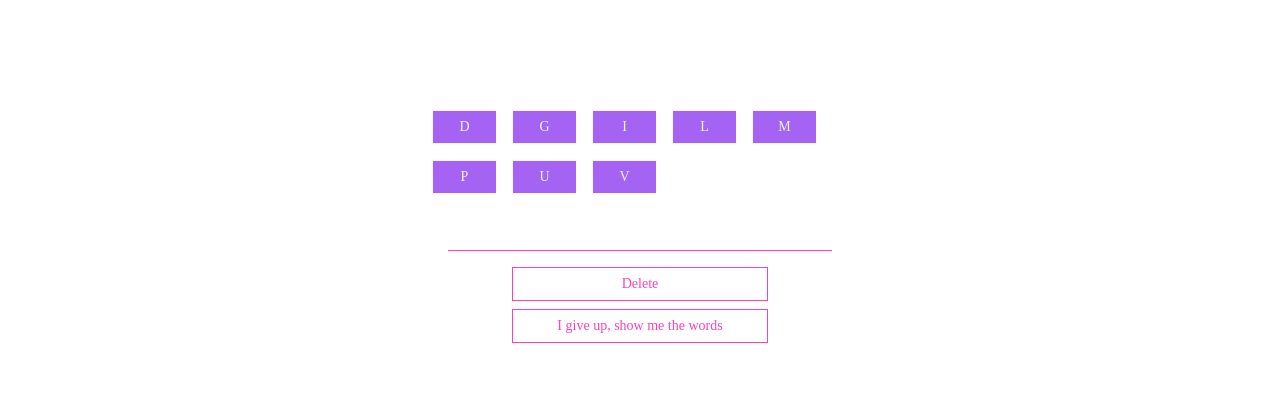
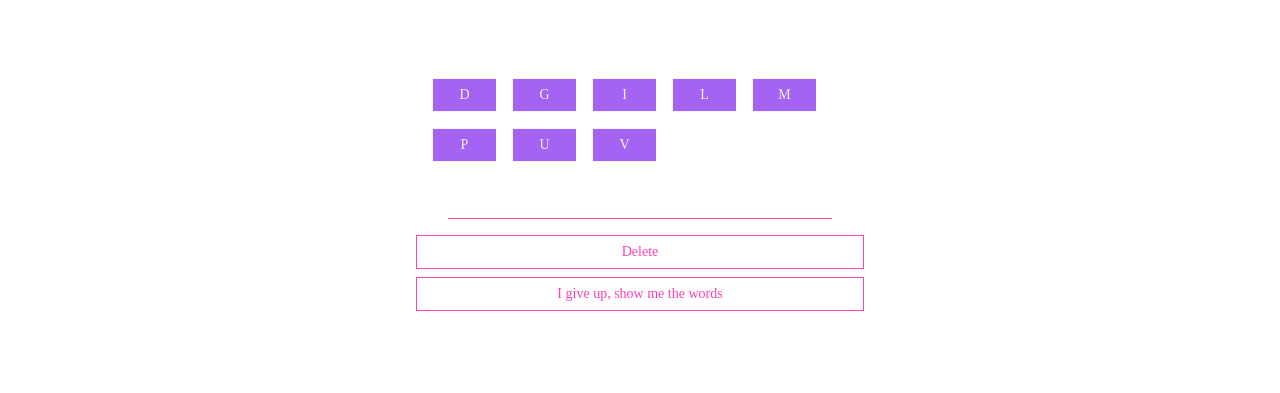
Before and after one commit to anamariasosam/react_dev_game, a React (Create React App) app: page / in a window 1280 px wide. Shown: the part 301-694 px from the top of the page. Built offline with nearby package versions, Linux system fonts and the light colour scheme.

Commit message:
fix style and word list order

```diff
--- a/src/components/App.js
+++ b/src/components/App.js
@@ -128,6 +128,14 @@ class App extends Component {
         <GitHubRibbon />
 
         <section className="mw6 center">
+          {
+            this.state.showWords &&
+            <WordsList
+              words={this.state.levels[level].words}
+              color="purple"
+            />
+          }
+
           <LettersList
             letters={this.state.levels[level].letters}
             onLetterSelect={this.guessWord}
@@ -147,17 +155,8 @@ class App extends Component {
 
           <WordsList
             words={this.state.wordsGuess}
-            color="bg-hot-pink"
+            color="hot-pink"
           />
-
-          {
-            this.state.showWords &&
-            <WordsList
-              words={this.state.levels[level].words}
-              color="bg-light-purple"
-            />
-          }
-
         </section>
 
         <Footer words={this.state.wordsGuessed} />
--- a/src/components/Button.jsx
+++ b/src/components/Button.jsx
@@ -3,7 +3,7 @@ import PropTypes from 'prop-types';
 
 const Button = ({ text, buttonHandleClick }) => (
   <a
-    className="f6 ba pv2 ph3 mb2 mh6 hot-pink tc db link dim"
+    className="f6 ba pv2 ph3 mb2 mh4 hot-pink tc db link dim"
     onClick={() => buttonHandleClick()}
     href="#0"
   >
--- a/src/components/LettersList.jsx
+++ b/src/components/LettersList.jsx
@@ -4,7 +4,7 @@ import PropTypes from 'prop-types';
 import Letter from './Letter';
 
 const LettersList = props => (
-  <ul className="list pv4">
+  <ul className="list pb4">
     { props.letters.map(letter => (
       <Letter
         letter={letter}
--- a/src/components/Word.jsx
+++ b/src/components/Word.jsx
@@ -2,7 +2,7 @@ import React from 'react';
 import PropTypes from 'prop-types';
 
 const Word = ({ word, color }) => (
-  <li className={`dib mh2 mb2 shadow-4 ${color}`}>
+  <li className={`dib mh2 mb2 shadow-4 bg-${color}`}>
     <p className="f6 f5-ns db tc white ph3">
       {word.toUpperCase()}
     </p>
```
